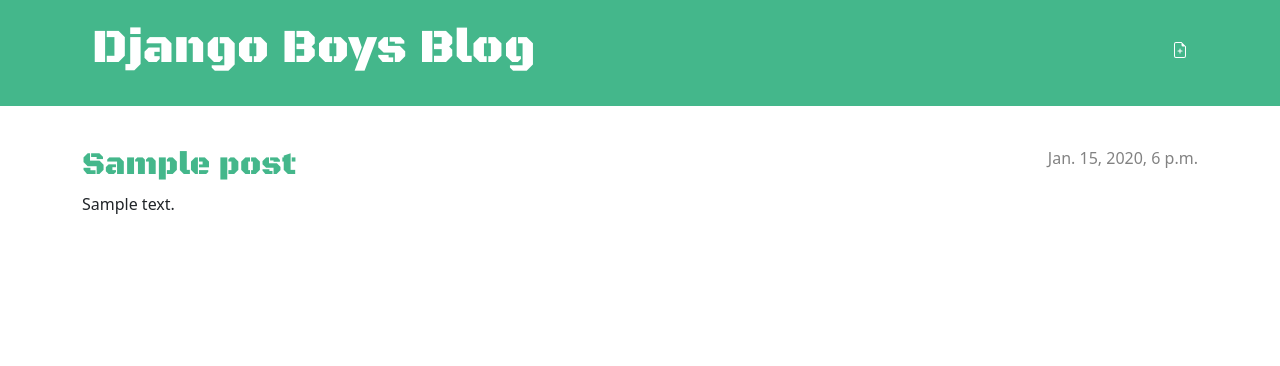
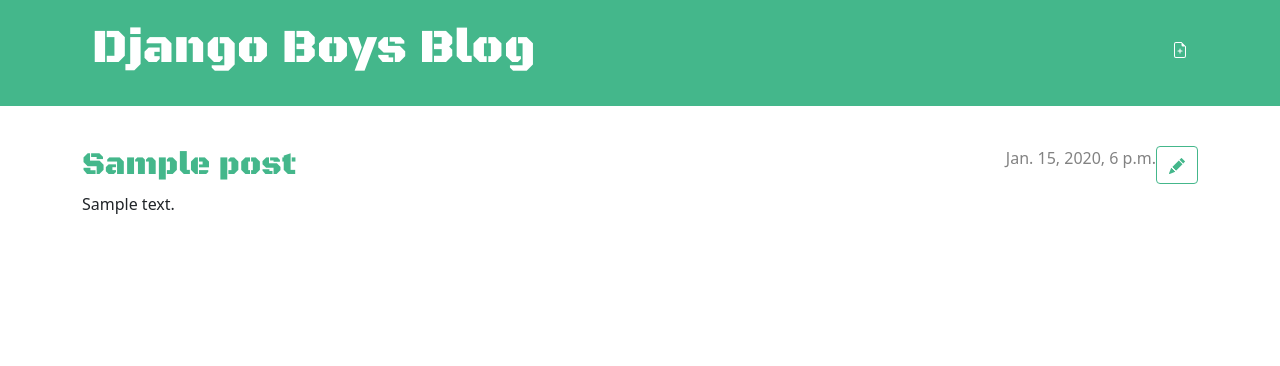
Before and after one commit to edchelstephens/djangoboys, a Django app: page /post/1/ in a window 1280 px wide. Shown: the top 366 px of the page. Run offline with Django 4.2, Linux system fonts and the light colour scheme; tables that the repository leaves empty hold one stand-in row (values such as "Sample post").

Commit message:
template: post detail edit link.

```diff
--- a/blogs/templates/blogs/base.html
+++ b/blogs/templates/blogs/base.html
@@ -32,7 +32,7 @@
     <header class="page-header">
       <div class="container">
         <a href="{% url 'blogs:post_new'%}" class="top-menu">
-          {% include './icons/file-earmark-plus.svg' %}
+          {% include 'blogs/icons/file-earmark-plus.svg' %}
         </a>
         <h1>
           <a href="/">Django Boys Blog</a>
--- a/blogs/templates/blogs/post_detail.html
+++ b/blogs/templates/blogs/post_detail.html
@@ -1,5 +1,10 @@
 {% extends "blogs/base.html" %} {% block content %}
 <article class="post">
+  <aside class="actions">
+    <a class="btn btn-secondary" href="{% url 'blogs:post_edit' pk=post.pk %}">
+      {% include 'blogs/icons/pencil-fill.svg' %}
+    </a>
+  </aside>
   {% if post.published_at %}
   <time class="date">{{post.published_at}}</time>
   {% endif %}
```
